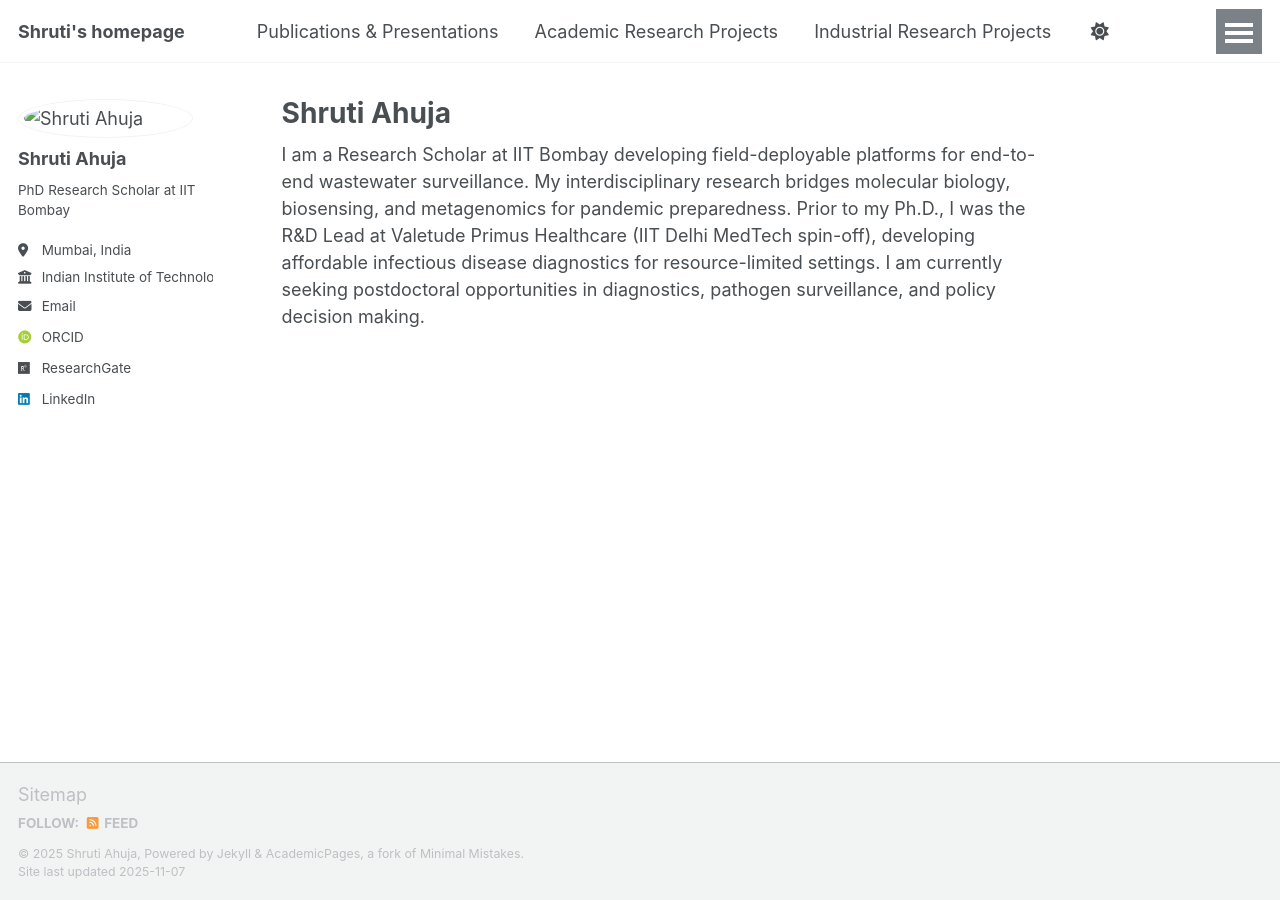
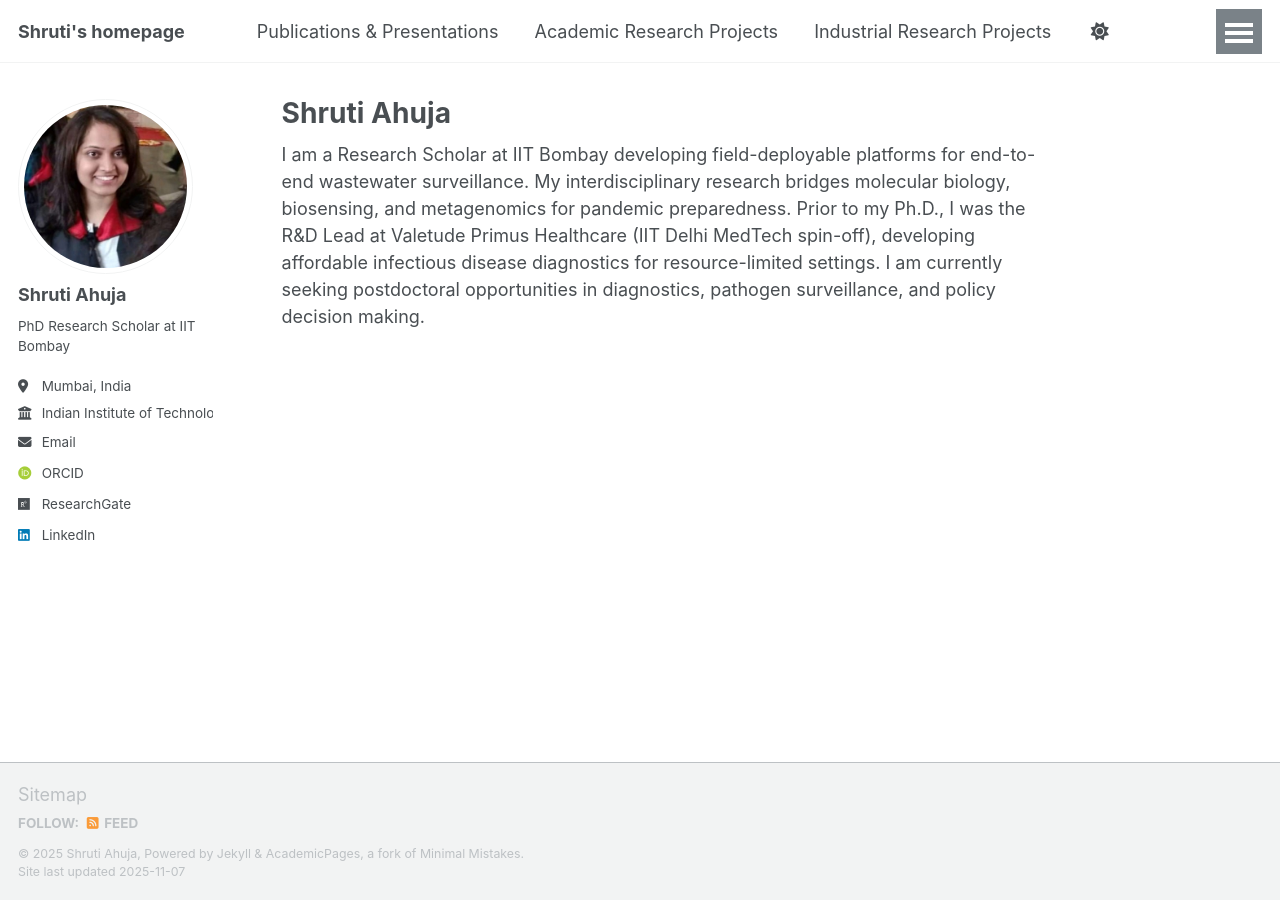
Before and after one commit to shrutiahuja/shrutiahuja.github.io, a Jekyll site: the page built from _pages/about.md, in a window 1280 px wide. Built offline with Jekyll 4.4.1, drawn with Linux system fonts in a browser that asks for light colours; some web fonts are replaced; a script that is not in the unit is left out.

Commit message:
Update _config.yml

```diff
--- a/_config.yml
+++ b/_config.yml
@@ -23,7 +23,7 @@ repository               : "shrutiahuja/shrutiahuja.github.io"
 #               Additional customization can be done by editing /_includes/author-profile.html
 author:
   # Biographic information
-  avatar           : "images/shr.png"
+  avatar           : "shr.png"
   name             : "Shruti Ahuja"
   pronouns         : # example: "she/her"
   bio              : "PhD Research Scholar at IIT Bombay"
@@ -38,7 +38,7 @@ author:
   googlescholar    : #
   inspire-hep      : # URL
   impactstory      : # URL
-  orcid            : "https://orcid.org/my-orcid?orcid=0000-0001-7424-7733"
+  orcid            : "https://orcid.org/0000-0001-7424-7733"
   semantic         : # URL
   pubmed           : #
   researchgate     : "https://www.researchgate.net/profile/Shruti-Ahuja-4?ev=hdr_xprf"
```
